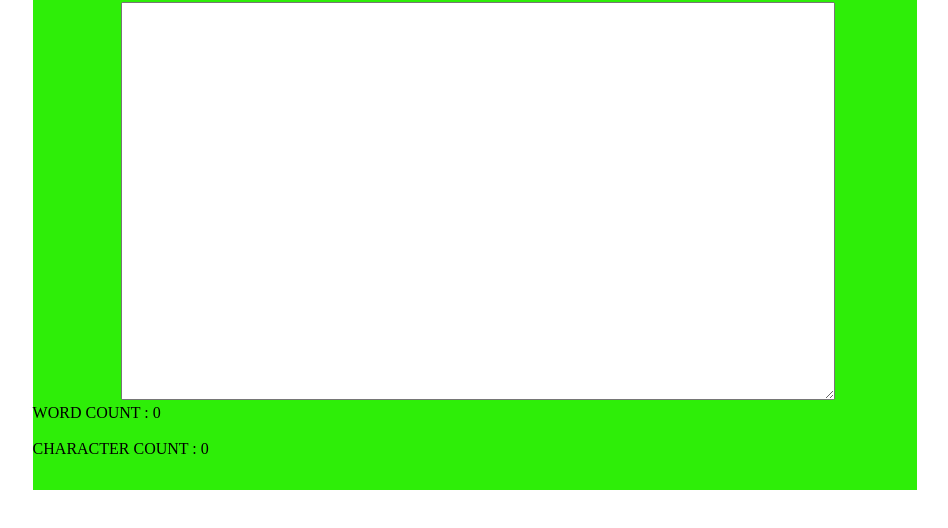
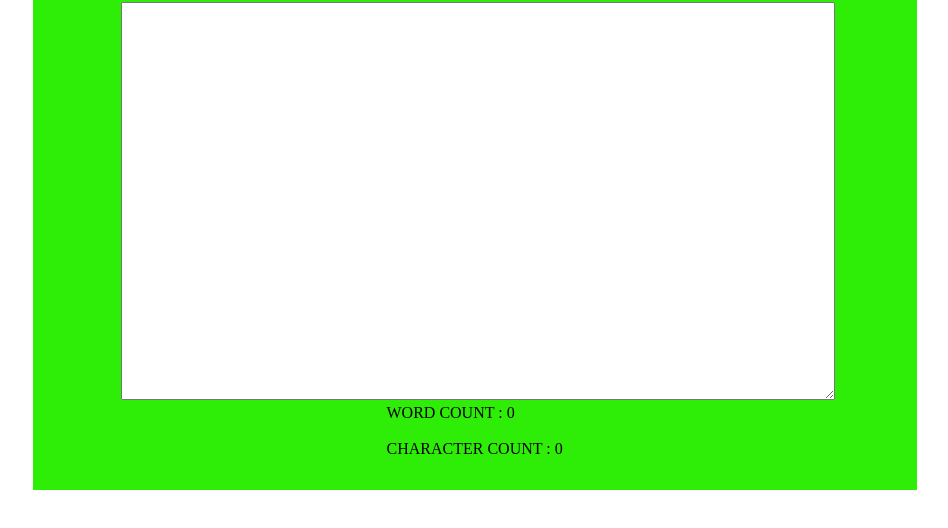
Before and after one commit to chirag-3/word_and_charater_counter, a plain HTML site: page index.html in a window 1280 px wide. Shown: the part 100-628 px from the top of the page, without its empty margins (165-1113 px from the left). Drawn offline with Linux system fonts and the light colour scheme.

Commit message:
styling changed counts centered

```diff
--- a/style.css
+++ b/style.css
@@ -12,10 +12,6 @@ h1{
     height: 70%;
 }
 
-/* *{
-   border: black 1px solid;
-} */
-
 textarea{
     width  : 80%;
     margin-left:10%;
@@ -27,9 +23,9 @@ body{
    height:100vh;
 }
 
-span{
-    display:inline-block;
-    margin:5px 40%;
+#word-count, #character-count{
+    /* display:inline-block; */
+    margin:0px 40%;
 }
 
 #page{
```
